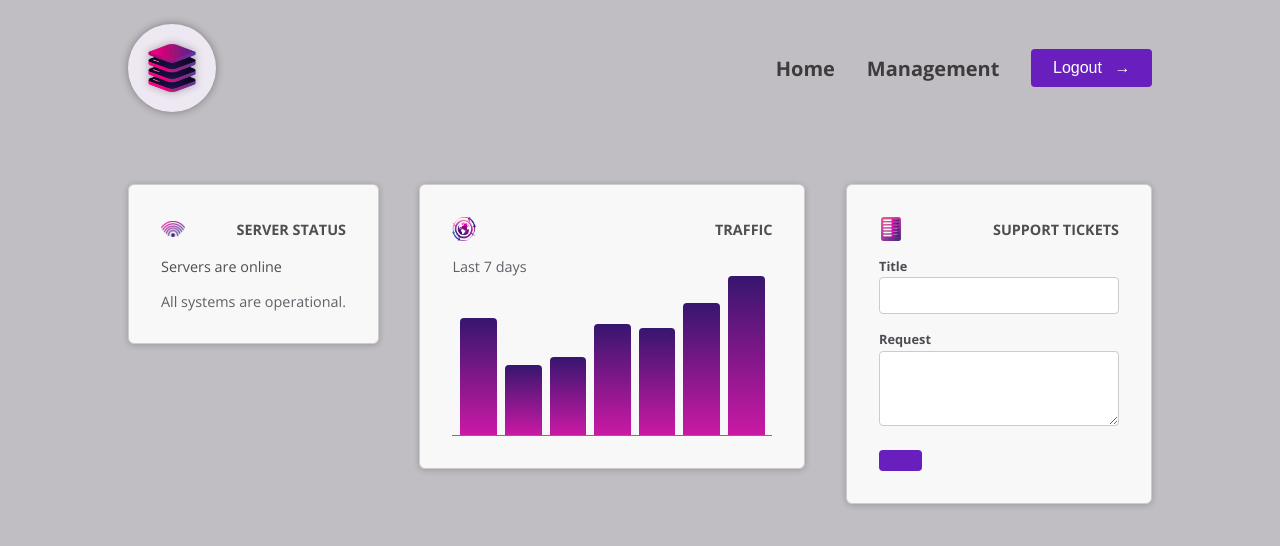
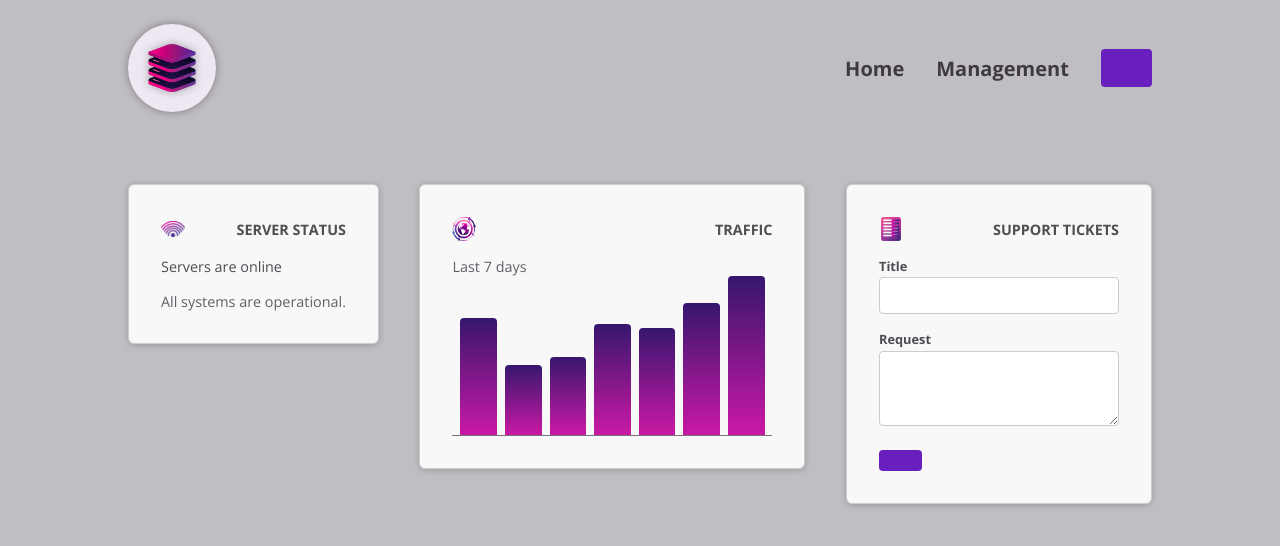
Before and after one commit to yashkmuar/server-management-project, an Angular app: page / in a window 1280 px wide. Shown: the top 546 px of the page. Built offline with nearby package versions, Linux system fonts and the light colour scheme.

Commit message:
using of content projection using ng-content instead of input properties and pass it to the child components

```diff
--- a/src/app/shared/button/button.component.html
+++ b/src/app/shared/button/button.component.html
@@ -1,6 +1,6 @@
 <span>
-    Logout
+    <ng-content />
 </span>
 <span class="icon">
-    →
+    <ng-content />
 </span>
```
